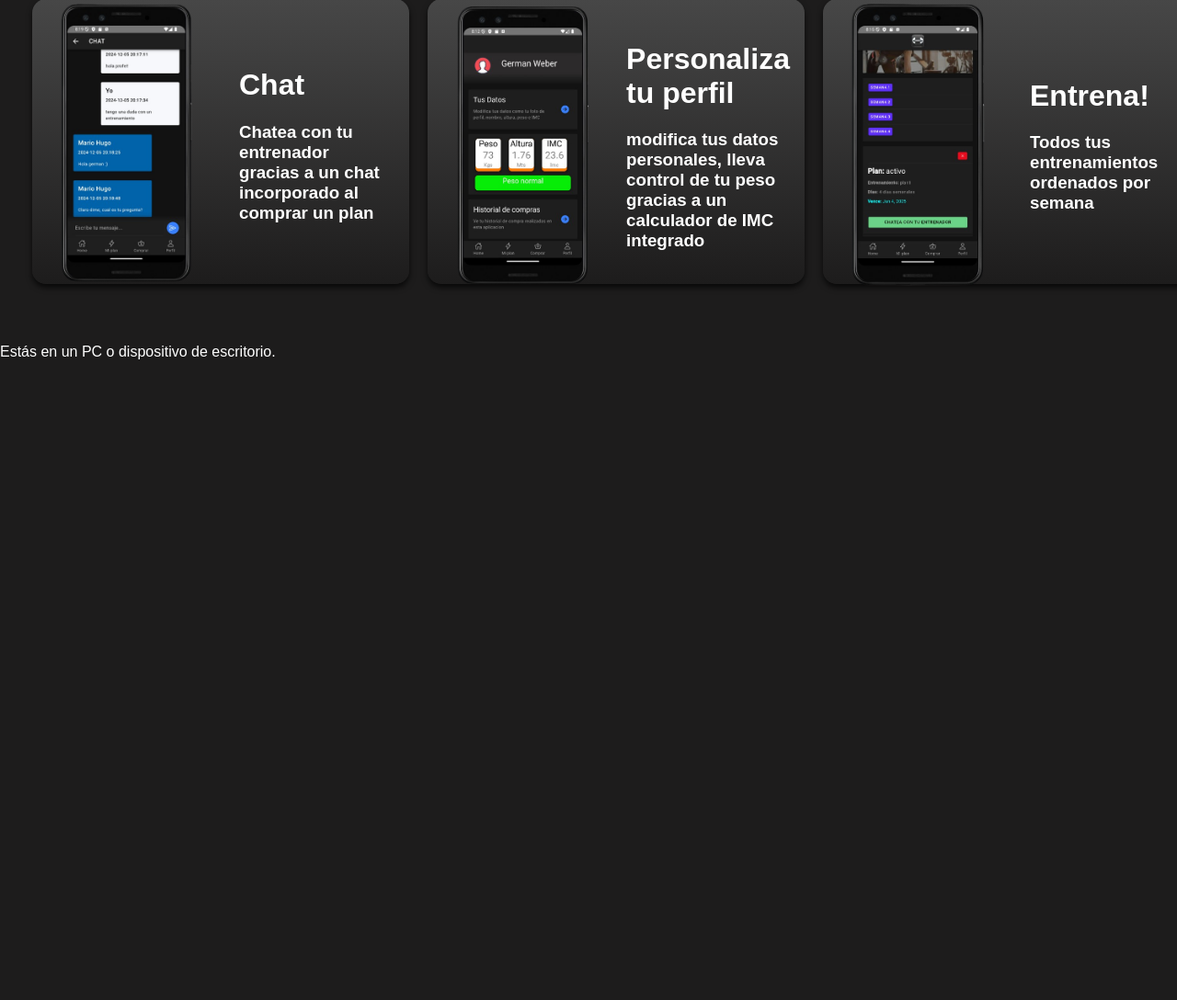
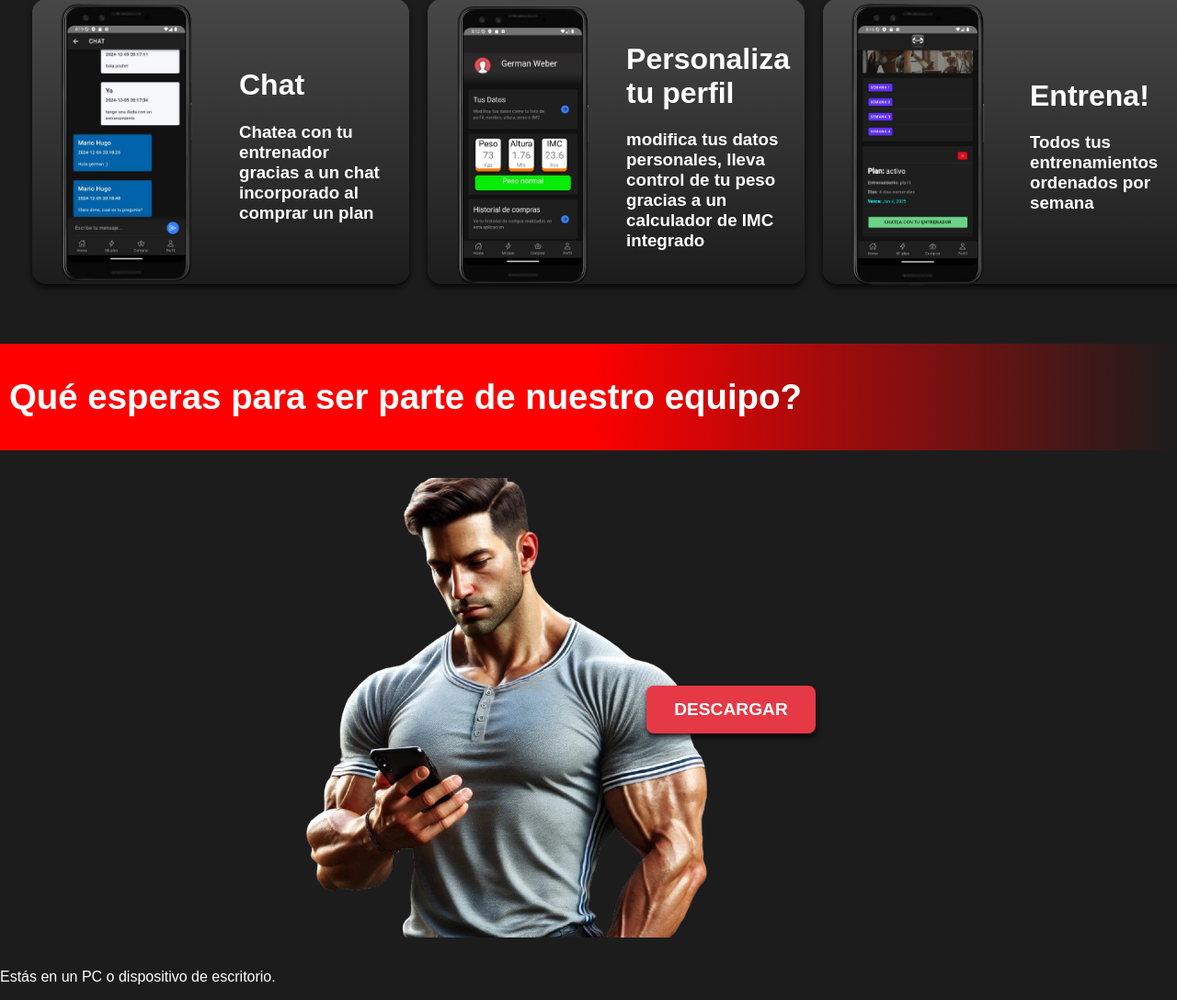
Before and after one commit to GermanWeber/appFitWeb, a Django app: page / in a window 1280 px wide. Shown: the part 1630-2718 px from the top of the page at 92% size. Before the commit the page ends 2021 px from the top, so only its background shows below. Run offline with Django 5.2, Linux system fonts and the light colour scheme.

Commit message:
cosillas 3

```diff
--- a/appFit/static/appFit/style.css
+++ b/appFit/static/appFit/style.css
@@ -171,7 +171,30 @@ body {
 
   /* fin  */
 
+  .boton-rojo {
+    background-color: #e63946; /* Rojo llamativo */
+    color: white;
+    font-size: 1.2rem;
+    font-weight: bold;
+    padding: 15px 30px;
+    border: none;
+    border-radius: 8px;
+    cursor: pointer;
+    text-transform: uppercase;
+    box-shadow: 0px 4px 6px rgba(0, 0, 0, 0.9);
+    transition: all 0.3s ease;
+  }
 
+  .boton-rojo:hover {
+    background-color: #d62839; /* Color más oscuro al pasar el mouse */
+    transform: translateY(-3px);
+    box-shadow: 0px 6px 10px rgba(0, 0, 0, 0.3);
+  }
+
+  .boton-rojo:active {
+    transform: translateY(1px);
+    box-shadow: 0px 4px 6px rgba(0, 0, 0, 0.2);
+  }
 
 @media (min-width: 00px) and (max-width: 700px) {
 
@@ -209,4 +232,10 @@ body {
   }
 
 
+
+
+
+
+
+
 }
--- a/appFit/templates/appFit/index.html
+++ b/appFit/templates/appFit/index.html
@@ -23,7 +23,7 @@
     </div>
 
     <div class="subtitulos">
-        <h1>¿Qué es AppFit?</h1>
+        <h1 class="">¿Qué es AppFit?</h1>
     </div>
 
     <div class="grid-container-1 ">
@@ -58,8 +58,8 @@
 
 
 
-    <div class="subtitulos">
-        <h1>Que ofrece AppFit</h1>
+    <div class="subtitulos" >
+        <h1 >Que ofrece AppFit</h1>
     </div>
 
     <div class="grid-container-1">
@@ -102,6 +102,27 @@
 
     </div>
 
+    <div class="subtitulos">
+        <h1 class="">Qué esperas para ser parte de nuestro equipo?</h1>
+    </div>
+
+    <div class="grid-container-1">
+        <div class="grid-container-2">
+            <div>
+                <img src="{% static 'appFit/images/muscle.png' %}" alt="">
+            </div>
+            <div>
+                <button class="boton-rojo">descargar</button>
+            </div>
+        </div>
+
+
+    </div>
+
+
+
+
+
 
     {% if is_mobile %}
         <button type="button">Descargalo aqui</button>
@@ -116,6 +137,6 @@
 
 </footer>
 
-
+<script src="/appFit/static/appFit/script.js"></script>
 </body>
 </html>
```
Also changed, not shown: appFit/static/appFit/images/muscle.png (added), appFit/static/appFit/script.js (added), 2 other files.
